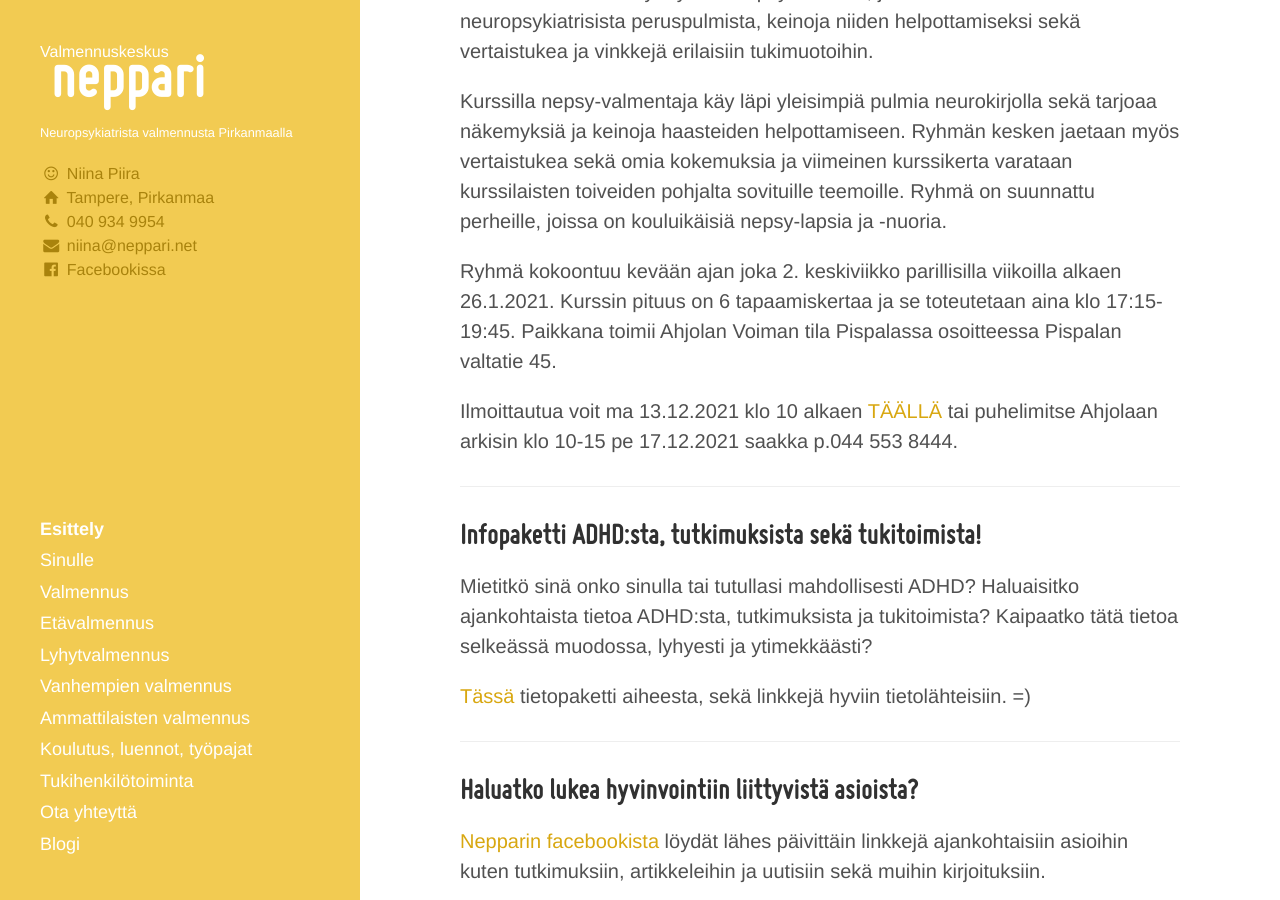
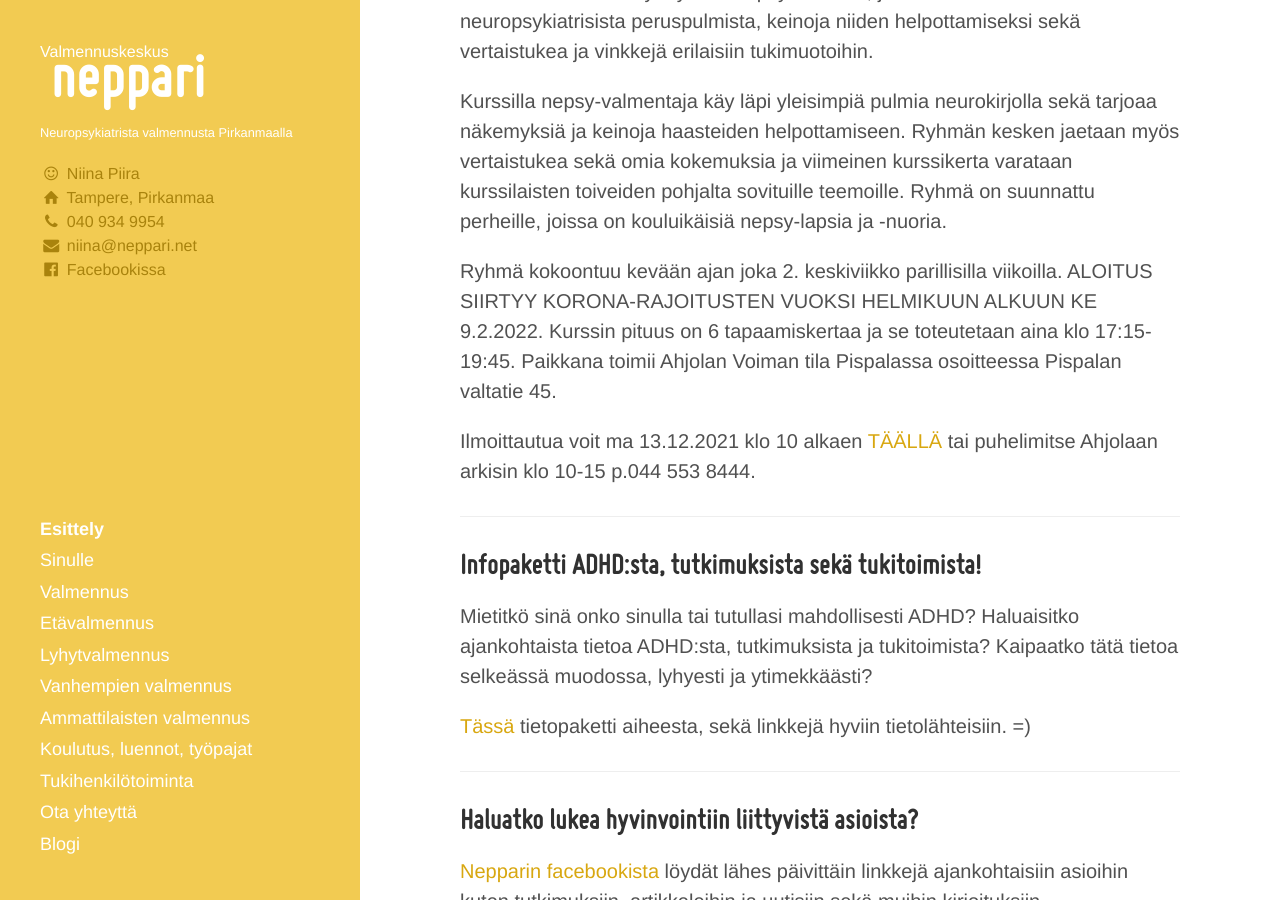
Before and after one commit to niinapiira/neppari.net, a Jekyll site: the page built from index.md, in a window 1280 px wide and 900 px high, scrolled down 1059 px. Built offline with Jekyll 4.4.1, drawn with Linux system fonts in a browser that asks for light colours.

Commit message:
Update index.md

```diff
--- a/index.md
+++ b/index.md
@@ -42,9 +42,9 @@ Tervetuloa matalan kynnyksen nepsy-kurssille, jossa saat tietoa neuropsykiatrisi
 
 Kurssilla nepsy-valmentaja käy läpi yleisimpiä pulmia neurokirjolla sekä tarjoaa näkemyksiä ja keinoja haasteiden helpottamiseen. Ryhmän kesken jaetaan myös vertaistukea sekä omia kokemuksia ja viimeinen kurssikerta varataan kurssilaisten toiveiden pohjalta sovituille teemoille. Ryhmä on suunnattu perheille, joissa on kouluikäisiä nepsy-lapsia ja -nuoria.
 
-Ryhmä kokoontuu kevään ajan joka 2. keskiviikko parillisilla viikoilla  alkaen 26.1.2021. Kurssin pituus on 6 tapaamiskertaa ja se toteutetaan aina klo 17:15-19:45. Paikkana toimii Ahjolan Voiman tila Pispalassa osoitteessa Pispalan valtatie 45.
+Ryhmä kokoontuu kevään ajan joka 2. keskiviikko parillisilla viikoilla. ALOITUS SIIRTYY KORONA-RAJOITUSTEN VUOKSI HELMIKUUN ALKUUN KE 9.2.2022. Kurssin pituus on 6 tapaamiskertaa ja se toteutetaan aina klo 17:15-19:45. Paikkana toimii Ahjolan Voiman tila Pispalassa osoitteessa Pispalan valtatie 45.
 
-Ilmoittautua voit ma 13.12.2021 klo 10 alkaen [TÄÄLLÄ](https://opistopalvelut.fi/ahjola/course.php?l=fi&t=25916) tai puhelimitse Ahjolaan arkisin klo 10-15 pe 17.12.2021 saakka p.044 553 8444.
+Ilmoittautua voit ma 13.12.2021 klo 10 alkaen [TÄÄLLÄ](https://opistopalvelut.fi/ahjola/course.php?l=fi&t=25916) tai puhelimitse Ahjolaan arkisin klo 10-15 p.044 553 8444.
 
 ___
 
```
